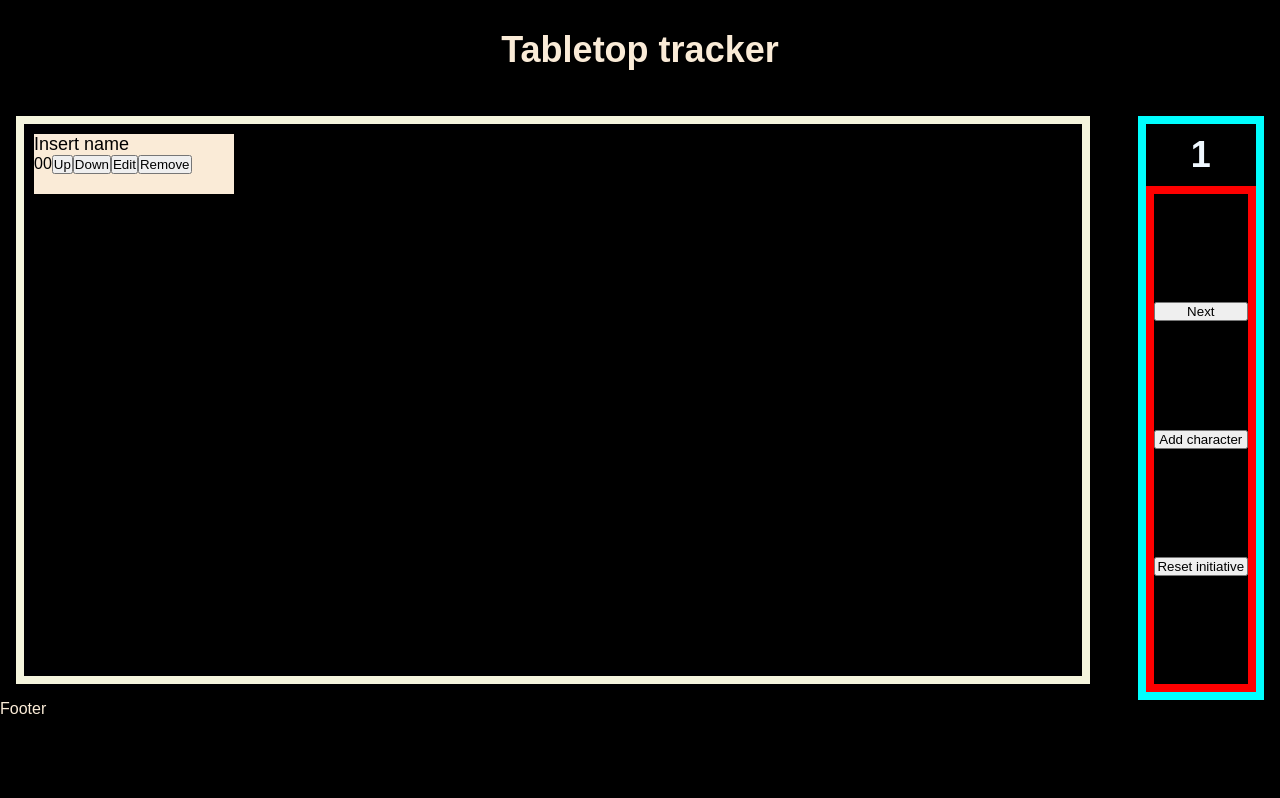
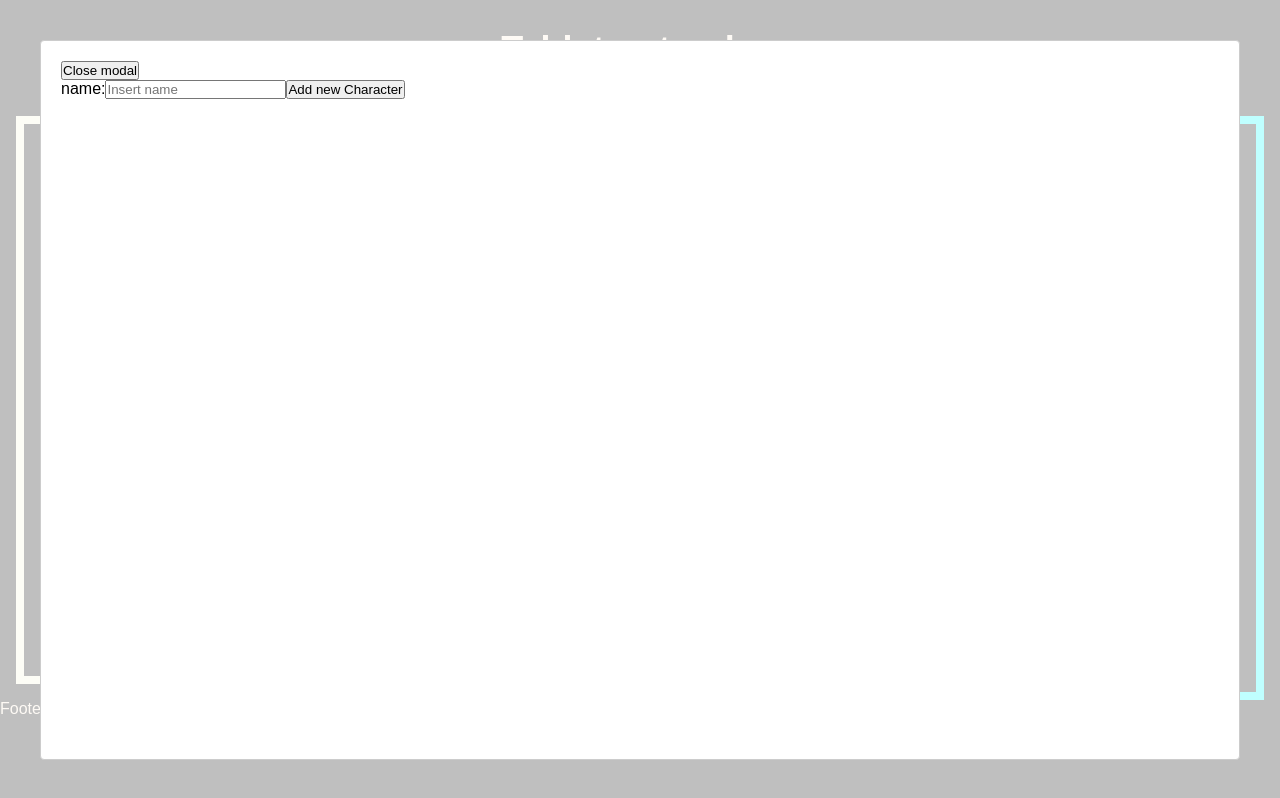
Before and after one commit to PlatypusIV/tabletop_initiative_tracker, a React (Vite) app in the folder tabletop_initiative_tracker/: page / in a window 1280 px wide. Both pictures are taken after a click on the button "Add character". Built offline with nearby package versions, Linux system fonts and the light colour scheme.

Commit message:
added modal open and then ad chara

```diff
--- a/tabletop_initiative_tracker/src/App.tsx
+++ b/tabletop_initiative_tracker/src/App.tsx
@@ -4,7 +4,6 @@ import './App.css';
 import Header from './components/Header/Header';
 import Footer from './components/Footer/Footer';
 import InitiativeList from './components/InitiativeList/InitiativeList';
-import ControlBox from './components/ControlBox/ControlBox';
 import RoundCounter from './components/RoundCounter/RoundCounter';
 import { Character } from './utils/interface';
 import CharacterEditModal from './components/CharacterEditModal/CharacterEditModal';
@@ -15,26 +14,6 @@ export default function App(): JSX.Element {
   const [currentCharacterNumber, setCurrentCharacterNumber] = useState<number>(0);
   const [isCharacterEditModalOpen, setIsCharacterEditModalOpen] = useState<boolean>(false);
   const [characterBeingEdited,setCharacterBeingEdited] = useState<Character>({name:'', position:0,initiativeScore:0});
-
-  // useEffect(()=>{
-  //   console.log(localStorage.getItem('oldInitiative'));
-
-  //   if(localStorage.getItem('oldInitiative')){
-  //     console.log(localStorage.getItem('oldInitiative'));
-  //   }
-  // },[]);
-
-  // useEffect(()=>{
-  //   console.log('new Initiative Queue: ', initiativeQueue);
-  // }, [initiativeQueue]);
-
-  useEffect(()=>{
-    console.log('new currentCharacter number: ', currentCharacterNumber);
-  }, [currentCharacterNumber]);
-
-  // useEffect(()=>{
-  //   console.log('new currentCharacter number: ', characterBeingEdited);
-  // },[characterBeingEdited]);
 
   function continueAlongInitiative(): void {
     if(initiativeQueue.length){
@@ -49,9 +28,10 @@ export default function App(): JSX.Element {
     }
   }
 
-  function addNewCharacterToQueue(): void {
+  function addNewCharacterToQueue(character:Character): void {
     const temp = initiativeQueue;
-    temp.push({name:'Insert name', position: temp.length, initiativeScore: 0});
+    character.position=initiativeQueue.length;
+    temp.push(character);
     setInitiativeQueue([...temp]);
   }
 
@@ -83,10 +63,9 @@ export default function App(): JSX.Element {
   }
 
   function saveCharacterChanges(character: Character){
-    console.log('New character: ', character);
     const temp = initiativeQueue;
-    temp[characterBeingEdited.position] = character;
-    setInitiativeQueue(temp);
+      temp[characterBeingEdited.position] = character;
+      setInitiativeQueue(temp);
   }
 
   return (
@@ -94,12 +73,16 @@ export default function App(): JSX.Element {
         <Header />
         <div className='content'><InitiativeList initiativeQueue={initiativeQueue} removeCharacter={removeCharacterFromQueue} editCharacter={editCharacter}/> <div className='controlSection'>
               <RoundCounter currentRound={currentRoundNumber}/>
-              <ControlBox continueInitiativeQueue={continueAlongInitiative}
-              addNewCharacter={addNewCharacterToQueue} resetInitiativeQueue={resetInitiativeQueue}/>
+              <div className='controlBox'>
+              <button onClick={continueAlongInitiative}>Next</button>
+              <button onClick={()=>setIsCharacterEditModalOpen(true)}>Add character</button>
+
+              <button onClick={resetInitiativeQueue}>Reset initiative</button>
+            </div>
             </div>
           </div>
         <Footer />
-        <CharacterEditModal isOpen={isCharacterEditModalOpen} closeModal={()=>setIsCharacterEditModalOpen(false)} characterToEdit={characterBeingEdited} saveCharacterChanges={saveCharacterChanges}/>
+        <CharacterEditModal isOpen={isCharacterEditModalOpen} closeModal={()=>setIsCharacterEditModalOpen(false)} characterToEdit={characterBeingEdited} saveCharacterChanges={saveCharacterChanges} addCharacter={addNewCharacterToQueue}/>
     </div>
   )
 }
--- a/tabletop_initiative_tracker/src/components/CharacterEditModal/CharacterEditModal.tsx
+++ b/tabletop_initiative_tracker/src/components/CharacterEditModal/CharacterEditModal.tsx
@@ -8,6 +8,7 @@ interface Props {
     characterToEdit: Character;
     closeModal: ()=> void;
     saveCharacterChanges: (character:Character)=> void;
+    addCharacter: (character: Character)=> void;
 }
 
 export default function CharacterEditModal(props: Props) {
@@ -15,7 +16,12 @@ export default function CharacterEditModal(props: Props) {
 
 
   function saveCharacter(){
-    props.saveCharacterChanges({...props.characterToEdit,name});
+    if(!name)return;
+    if(props.characterToEdit.name ===''){
+      props.addCharacter({...props.characterToEdit,name});
+    }else{
+      props.saveCharacterChanges({...props.characterToEdit,name});
+    }
     props.closeModal();
   }
 
@@ -25,7 +31,7 @@ export default function CharacterEditModal(props: Props) {
       <div>
         <label htmlFor="nameInput">name:</label>
         <input id='nameInput' type='text' placeholder={props.characterToEdit?.name || 'Insert name'} onChange={(e)=> setName(e.target.value)}/>
-      <button onClick={()=>saveCharacter()}>Save changes</button>
+      <button onClick={saveCharacter}>{props.characterToEdit.name?'Save changes' : 'Add new Character'}</button>
       </div>
     </Modal>
   )
--- a/tabletop_initiative_tracker/src/components/ControlBox/ControlBox.css
+++ /dev/null
@@ -1,9 +0,0 @@
-.controlBox {
-    /* margin: 2px; */
-    border: red 8px solid;
-    width: 100%;
-    display: flex;
-    flex-direction: column;
-    justify-content: space-evenly;
-    flex: 1;
-}
--- a/tabletop_initiative_tracker/src/components/ControlBox/ControlBox.tsx
+++ /dev/null
@@ -1,20 +0,0 @@
-import React from 'react';
-import './ControlBox.css';
-
-interface Props {
-  addNewCharacter : () => void;
-  continueInitiativeQueue : () => void;
-  resetInitiativeQueue : () => void;
-}
-
-//add confirmation prompt for reset
-export default function ControlBox(props: Props) {
-  return (
-    <div className='controlBox'>
-      <button onClick={props.continueInitiativeQueue}>Next</button>
-      <button onClick={props.addNewCharacter}>Add character</button>
-
-      <button onClick={props.resetInitiativeQueue}>Reset initiative</button>
-    </div>
-  )
-}
```
